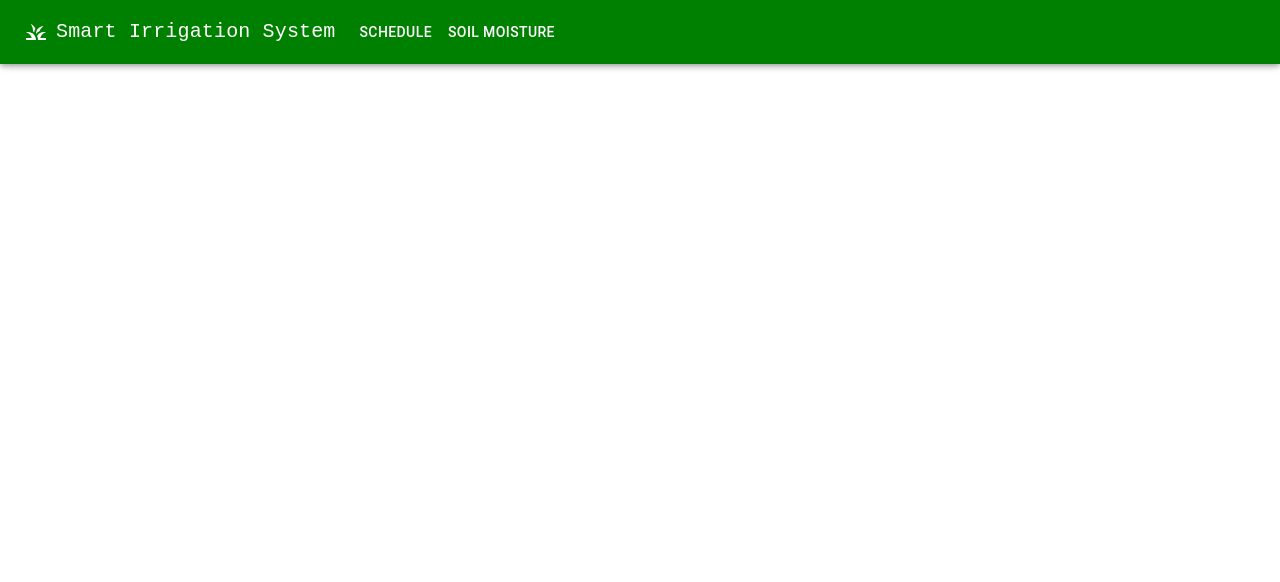
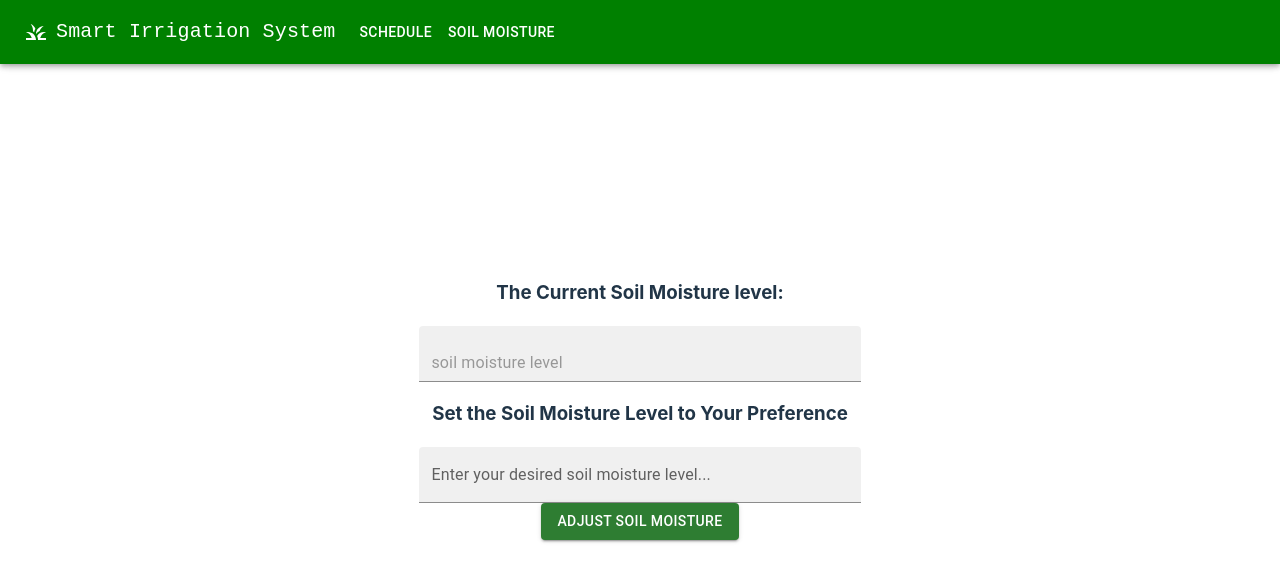
Before and after one commit to sarahishamsaied/smart-irrigation-frontend, a React (Vite) app: page /SoilMoisture in a window 1280 px wide. Shown: the top 582 px of the page. Built offline with nearby package versions, Linux system fonts and the light colour scheme; no server answers.

Commit message:
soil moisture component

```diff
--- a/src/SoilMoisture.jsx
+++ b/src/SoilMoisture.jsx
@@ -1,3 +1,49 @@
-import React, { useState } from 'react';
-const  SoilMoisture= () => {}
+import { Typography } from '@mui/material';
+import React, { useState,useEffect } from 'react';
+import TextField from '@mui/material/TextField';
+import Button from '@mui/material/Button';
+const  SoilMoisture= () => {
+    const [soilMoisture, setSoilMoisture] = useState("");
+    const[soilMoistureLevel,setAdjustSoilMoisture]=useState("");
+
+    const handleSoilAdjust = () =>{
+
+     const soilMoistureThreshold=JSON.stringify({soilMoistureLevel});
+     socket.send(soilMoistureThreshold);
+    }
+    useEffect(() => {
+        const socket = new WebSocket('ws://localhost:3001');
+        socket.addEventListener('message', (event) => {
+          const receivedData = event.data;
+          setSoilMoisture(receivedData);
+        });
+        return () => {
+          socket.close();
+        };
+      }, [soilMoisture]);
+
+    return(
+    <>
+        <h3>The Current Soil Moisture level:</h3>
+        <TextField
+            id="filled-read-only-input"
+            placeholder="soil moisture level "
+            value={soilMoisture}
+            InputProps={{
+            readOnly: true,
+            }}
+            variant="filled"
+            color="success"
+            fullWidth
+        />
+        <h3>Set the Soil Moisture Level to Your Preference</h3>
+        <TextField id="filled-basic" color="success"
+        fullWidth
+        value={soilMoistureLevel}
+        onChange={(e) => setSoilMoistureLevel(e.target.value)}
+        label="Enter your desired soil moisture level..."
+        variant="filled" />
+        <Button variant="contained" color="success" onClick={handleSoilAdjust} >Adjust Soil Moisture</Button>
+    </>);
+}
 export default SoilMoisture;
```
